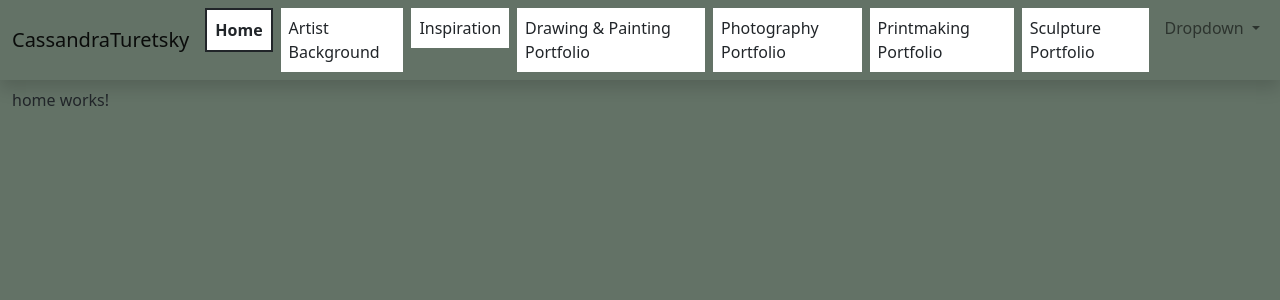
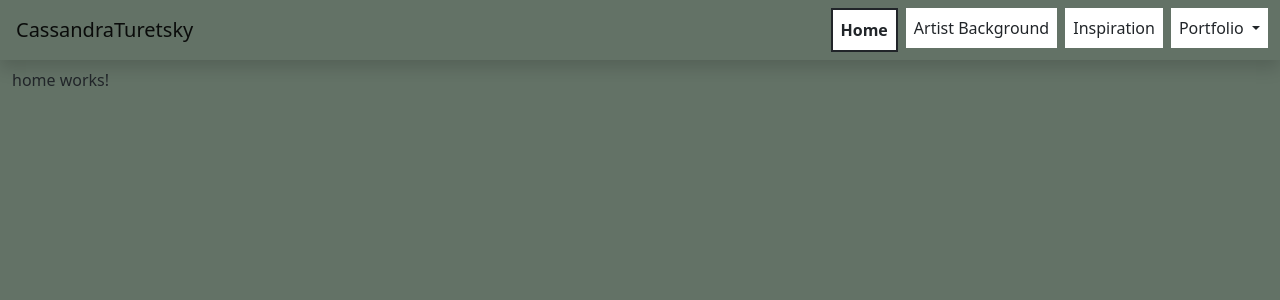
Before and after one commit to seanmcnamee/CassandraTuretsky, an Angular app: page /Home in a window 1280 px wide. Shown: the top 300 px of the page. Built offline with nearby package versions, Linux system fonts and the light colour scheme.

Commit message:
get navbar all setup

```diff
--- a/angular.json
+++ b/angular.json
@@ -35,7 +35,7 @@
               "src/styles/styles.scss"
             ],
             "scripts": [
-              "node_modules/@popperjs/core/dist/umd/popper.min.js"
+              "node_modules/bootstrap/dist/js/bootstrap.bundle.min.js"
             ]
           },
           "configurations": {
--- a/src/app/components/navbar/navbar.component.html
+++ b/src/app/components/navbar/navbar.component.html
@@ -1,61 +1,66 @@
 <nav class="navbar navbar-light navbar-expand-lg sticky-top bg-primary shadow">
-  <div class="container-fluid">
-    <a class="navbar-brand" href="/Home">
+  <div class="container-fluid px-0 px-lg-2">
+    <a class="navbar-brand mx-2" href="/Home">
       <!-- <img src="https://raw.githubusercontent.com/seanmcnamee/photos/main/seanlogo-dark.png" alt="Icon" width="30"
                 height="30"> -->
       CassandraTuretsky
     </a>
-    <button class="navbar-toggler" type="button" data-bs-toggle="collapse" data-bs-target="#navbarNavAltMarkup"
+    <button class="navbar-toggler mx-2" type="button" data-bs-toggle="collapse" data-bs-target="#navbarNavAltMarkup"
       aria-controls="navbarNavAltMarkup" aria-expanded="false" aria-label="Toggle navigation">
       <span class="navbar-toggler-icon"></span>
     </button>
     <div class="collapse navbar-collapse" id="navbarNavAltMarkup">
       <div class="navbar-nav ms-auto">
-        <div class="nav-item">
+        <div class="nav-item {{navItemBaseClasses}} pt-2 pt-lg-0">
           <a class="nav-link {{navLinkBaseClasses}} {{navLinkHoverClasses}}" routerLink="/Home"
-            routerLinkActive="{{navLinkActiveClasses}}" [routerLinkActiveOptions]="{exact: true}">
+            ariaCurrentWhenActive="page" routerLinkActive="{{navLinkActiveClasses}}"
+            [routerLinkActiveOptions]="{exact: true}">
             Home</a>
         </div>
-        <div class="nav-item">
+        <div class="nav-item {{navItemBaseClasses}}">
           <a class="nav-link {{navLinkBaseClasses}} {{navLinkHoverClasses}}" routerLink="/ArtistBackground"
-            routerLinkActive="{{navLinkActiveClasses}}" [routerLinkActiveOptions]="{exact: true}">
+            ariaCurrentWhenActive="page" routerLinkActive="{{navLinkActiveClasses}}"
+            [routerLinkActiveOptions]="{exact: true}">
             Artist Background</a>
         </div>
-        <div class="nav-item">
+        <div class="nav-item {{navItemBaseClasses}}">
           <a class="nav-link {{navLinkBaseClasses}} {{navLinkHoverClasses}}" routerLink="/Inspiration"
-            routerLinkActive="{{navLinkActiveClasses}}" [routerLinkActiveOptions]="{exact: true}">
+            ariaCurrentWhenActive="page" routerLinkActive="{{navLinkActiveClasses}}"
+            [routerLinkActiveOptions]="{exact: true}">
             Inspiration</a>
         </div>
+        <div class="nav-item {{navItemBaseClasses}} pb-2 pb-lg-0">
+          <a class="nav-link dropdown-toggle {{navLinkBaseClasses}} {{navLinkHoverClasses}}"
+            [ngClass]="{'border border-2 border-dark fw-bold' : isPortfolio}" role="button" data-bs-toggle="dropdown"
+            aria-expanded="false">
+            Portfolio
+          </a>
+          <div class="dropdown-menu dropdown-menu-end shadow">
             <div class="nav-item">
-          <a class="nav-link {{navLinkBaseClasses}} {{navLinkHoverClasses}}" routerLink="/Drawing-Painting"
+              <a class="nav-link mx-2 {{navLinkBaseClasses}} {{navLinkHoverClasses}}"
+                routerLink="/Portfolio/Drawing-Painting" ariaCurrentWhenActive="page"
                 routerLinkActive="{{navLinkActiveClasses}}" [routerLinkActiveOptions]="{exact: true}">
-            Drawing & Painting Portfolio</a>
+                Drawing & Painting</a>
             </div>
             <div class="nav-item">
-          <a class="nav-link {{navLinkBaseClasses}} {{navLinkHoverClasses}}" routerLink="/Photography"
+              <a class="nav-link mx-2 {{navLinkBaseClasses}} {{navLinkHoverClasses}}"
+                routerLink="/Portfolio/Photography" ariaCurrentWhenActive="page"
                 routerLinkActive="{{navLinkActiveClasses}}" [routerLinkActiveOptions]="{exact: true}">
-            Photography Portfolio</a>
+                Photography</a>
             </div>
             <div class="nav-item">
-          <a class="nav-link {{navLinkBaseClasses}} {{navLinkHoverClasses}}" routerLink="/Printmaking"
+              <a class="nav-link mx-2 {{navLinkBaseClasses}} {{navLinkHoverClasses}}"
+                routerLink="/Portfolio/Printmaking" ariaCurrentWhenActive="page"
                 routerLinkActive="{{navLinkActiveClasses}}" [routerLinkActiveOptions]="{exact: true}">
-            Printmaking Portfolio</a>
+                Printmaking</a>
             </div>
             <div class="nav-item">
-          <a class="nav-link {{navLinkBaseClasses}} {{navLinkHoverClasses}}" routerLink="/Sculpture"
-            routerLinkActive="{{navLinkActiveClasses}}" [routerLinkActiveOptions]="{exact: true}">
-            Sculpture Portfolio</a>
+              <a class="nav-link mx-2 {{navLinkBaseClasses}} {{navLinkHoverClasses}}" routerLink="/Portfolio/Sculpture"
+                ariaCurrentWhenActive="page" routerLinkActive="{{navLinkActiveClasses}}"
+                [routerLinkActiveOptions]="{exact: true}">
+                Sculpture</a>
             </div>
-        <div class="nav-item dropdown">
-          <a class="nav-link dropdown-toggle" role="button" data-bs-toggle="dropdown" aria-expanded="false">
-            Dropdown
-          </a>
-          <ul class="dropdown-menu">
-            <li><a class="dropdown-item" href="#">Action</a></li>
-            <li><a class="dropdown-item" href="#">Another action</a></li>
-            <li><hr class="dropdown-divider"></li>
-            <li><a class="dropdown-item" href="#">Something else here</a></li>
-          </ul>
+          </div>
         </div>
       </div>
     </div>
--- a/src/app/components/navbar/navbar.component.ts
+++ b/src/app/components/navbar/navbar.component.ts
@@ -1,15 +1,35 @@
 import { Component, OnInit } from '@angular/core';
+import { ActivatedRoute, NavigationEnd, Router, UrlSegment } from '@angular/router';
+import { Observable, Subscription } from 'rxjs';
 
 @Component({
   selector: 'app-navbar',
   templateUrl: './navbar.component.html',
   styleUrls: ['./navbar.component.scss']
 })
-export class NavbarComponent {
-
-  navLinkBaseClasses: string = "bg-white text-dark me-2";
+export class NavbarComponent implements OnInit {
+  private sub!: Subscription;
+  isPortfolio: boolean = false;
+  navItemBaseClasses: string = "px-2 px-lg-1 bg-white bg-lg-primary";
+  navLinkBaseClasses: string = "bg-white text-dark px-3 px-lg-2";
   navLinkHoverClasses: string = "bg-secondary-hover";
   navLinkActiveClasses: string = "border border-2 border-dark fw-bold";
 
-  constructor() { }
+  constructor(private router: Router) {
+    console.log("constructed");
+  }
+
+  ngOnInit(): void {
+    this.sub = this.router.events.subscribe((e) => {
+      if (e instanceof NavigationEnd) {
+        this.isPortfolio = e.url.startsWith("/Portfolio/");
+      }
+    });
+  }
+
+  ngOnDestroy() {
+    if (this.sub) {
+      this.sub.unsubscribe();
+    }
+  }
 }
--- a/src/styles/bootstrap-overrides.scss
+++ b/src/styles/bootstrap-overrides.scss
@@ -13,7 +13,10 @@ $utilities: map-merge(
   $utilities, (
     "background-color": map-merge(
       map-get($utilities, "background-color"),
-      ( state: hover ),
+      (
+        responsive: true,
+        state: hover
+      ),
     ),
   )
 );
```
Also changed, not shown: src/app/app-routing.module.ts (+6 -4 lines). Lines whose indentation alone changed are shown as unchanged.
